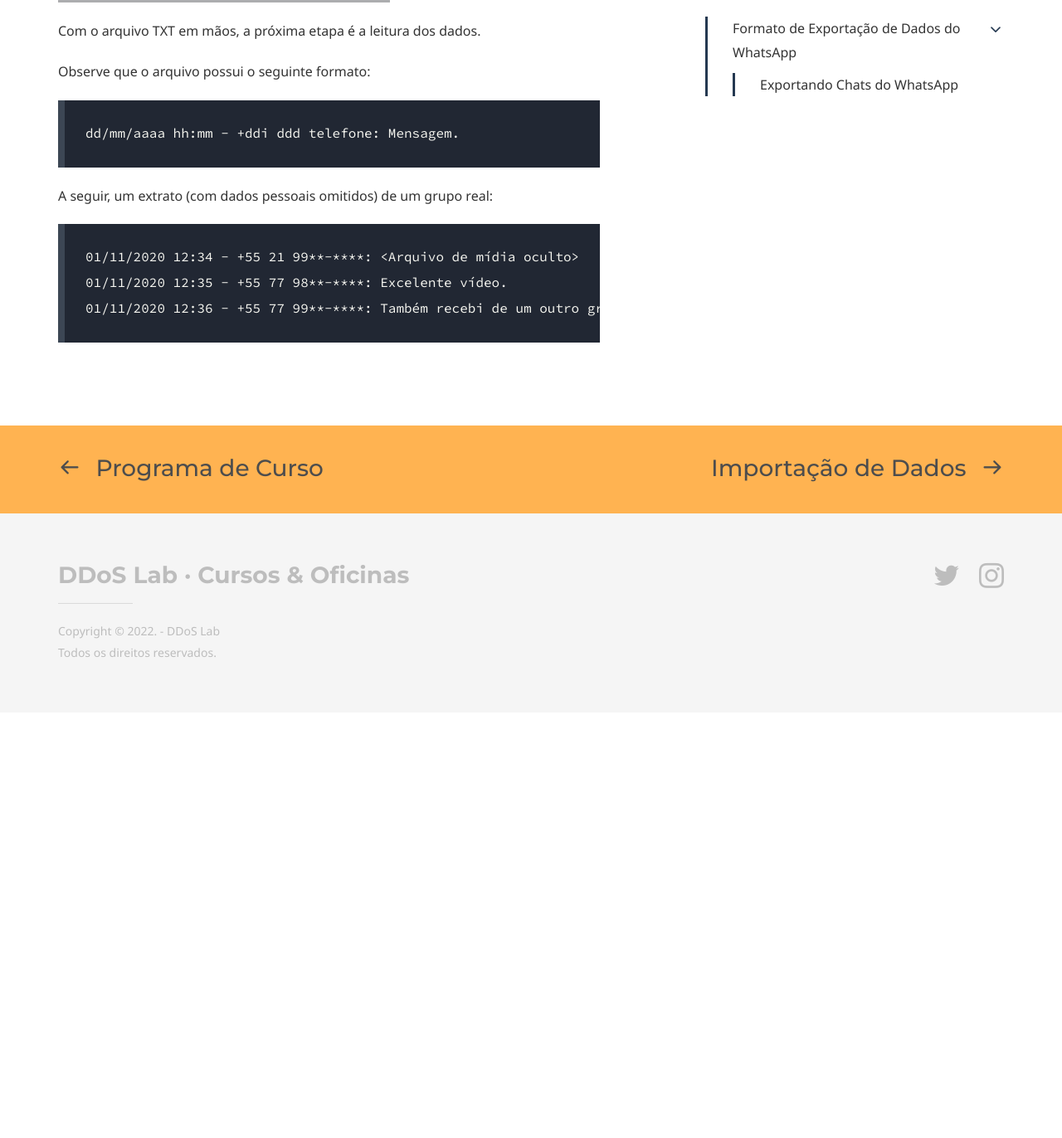
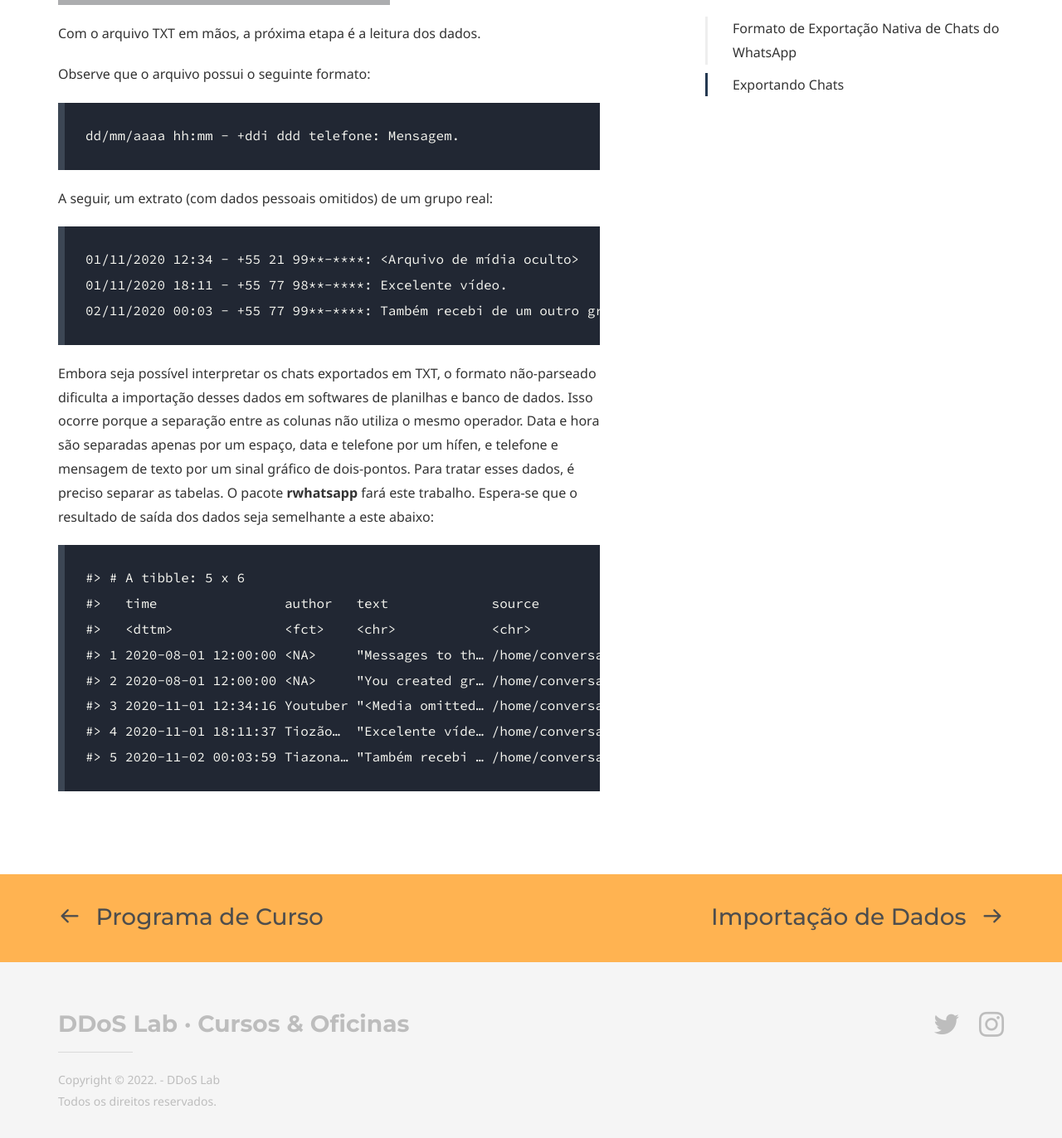
Before and after one commit to coLAB-UFF/docs, a Jekyll site: the page built from rwhatsapp_01.md, in a window 1280 px wide and 1400 px high, scrolled down 5510 px. Shown: the top 1372 px of the window at 83% size. Built offline with Jekyll 4.4.1, drawn with Linux system fonts in a browser that asks for light colours; some web fonts are replaced; before the commit the page ends 6369 px from its top, so only the background shows below that; some of the changed text lies outside the part shown.

Commit message:
Update rwhatsapp_01.md

````diff
--- a/rwhatsapp_01.md
+++ b/rwhatsapp_01.md
@@ -28,14 +28,14 @@ page_nav:
         url: '/rwhatsapp_02'
 ---
 
-# Formato de Exportação de Dados do WhatsApp
+# Formato de Exportação Nativa de Chats do WhatsApp
 
 O WhatsApp possui uma ferramenta nativa de exportação individual de chats. Os arquivos resultantes possuem o formato TXT e não são parseados, isto é, não possuem uma estrutura lógica de banco de dados. É possível ler esses arquivos em qualquer software de bloco de notas, mas, para trabalhar com os seus dados de forma quantitativa, é preciso, antes de mais nada, converter o formato de arquivo em um CSV (comma-separated values).
 
 O primeiro exercício do curso é, portanto, o de exportar os dados e convertê-los em formato CSV.
 
 
-## Exportando Chats do WhatsApp
+# Exportando Chats
 
 <div class="callout callout--warning">
     <p><strong>ATENÇÃO!</strong></p>
@@ -77,6 +77,19 @@ A seguir, um extrato (com dados pessoais omitidos) de um grupo real:
 
 ```
 01/11/2020 12:34 - +55 21 99**-****: <Arquivo de mídia oculto>
-01/11/2020 12:35 - +55 77 98**-****: Excelente vídeo.
-01/11/2020 12:36 - +55 77 99**-****: Também recebi de um outro grupo.
+01/11/2020 18:11 - +55 77 98**-****: Excelente vídeo.
+02/11/2020 00:03 - +55 77 99**-****: Também recebi de um outro grupo.
 ```
+
+Embora seja possível interpretar os chats exportados em TXT, o formato não-parseado dificulta a importação desses dados em softwares de planilhas e banco de dados. Isso ocorre porque a separação entre as colunas não utiliza o mesmo operador. Data e hora são separadas apenas por um espaço, data e telefone por um hífen, e telefone e mensagem de texto por um sinal gráfico de dois-pontos. Para tratar esses dados, é preciso separar as tabelas. O pacote **rwhatsapp** fará este trabalho. Espera-se que o resultado de saída dos dados seja semelhante a este abaixo:
+
+```
+#> # A tibble: 5 x 6
+#>   time                author   text             source          emoji emoji_name
+#>   <dttm>              <fct>    <chr>            <chr>           <lis> <list>
+#> 1 2020-08-01 12:00:00 <NA>     "Messages to th… /home/conversa… <NUL… <NULL>
+#> 2 2020-08-01 12:00:00 <NA>     "You created gr… /home/conversa… <NUL… <NULL>
+#> 3 2020-11-01 12:34:16 Youtuber "<Media omitted… /home/conversa… <NUL… <NULL>
+#> 4 2020-11-01 18:11:37 Tiozão…  "Excelente víde… /home/conversa… <chr… <chr [2]>
+#> 5 2020-11-02 00:03:59 Tiazona… "Também recebi … /home/conversa… <NUL… <NULL>
+```
````
